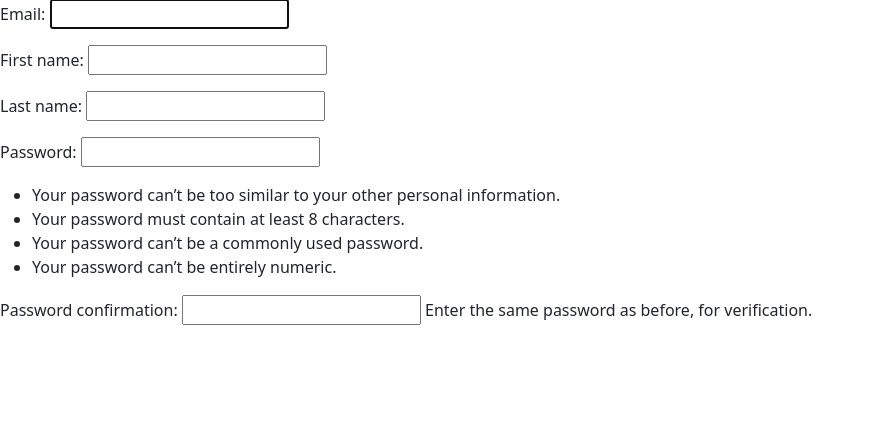
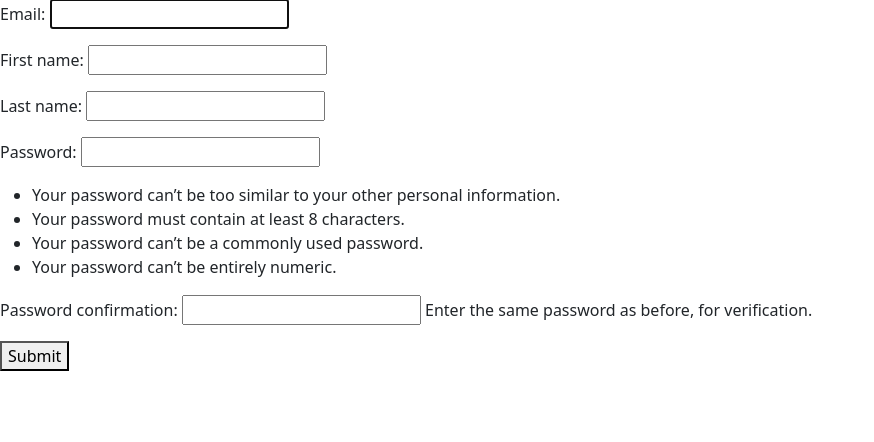
Before and after one commit to Arslanbaig84/b2bsolutions, a Django app: page /users/register in a window 1280 px wide. Shown: the part 285-727 px from the top of the page, without its empty margins (0-874 px from the left). Run offline with Django 4.2, Linux system fonts and the light colour scheme; parts of the project's set-up code (start-up, migrations or seed data) failed here and were passed over.

Commit message:
CustomUserManager() is now objects for CustomUser

```diff
--- a/users/models.py
+++ b/users/models.py
@@ -10,7 +10,7 @@ class CustomUser(BaseModel, AbstractUser):
 
     USERNAME_FIELD = 'email'
 
-    objects = CustomUserManager
+    objects = CustomUserManager()
 
     groups = models.ManyToManyField(
         Group,
--- a/users/templates/users/register.html
+++ b/users/templates/users/register.html
@@ -7,5 +7,6 @@ Register
 <form action="{% url 'register' %}" method="post">
     {% csrf_token %}
     {{form.as_p}}
+    <button type="submit" btn btn-primary>Submit</button>
 </form>
 {% endblock %}
```
Also changed, not shown: users/migrations/0002_alter_customuser_managers.py (added).
